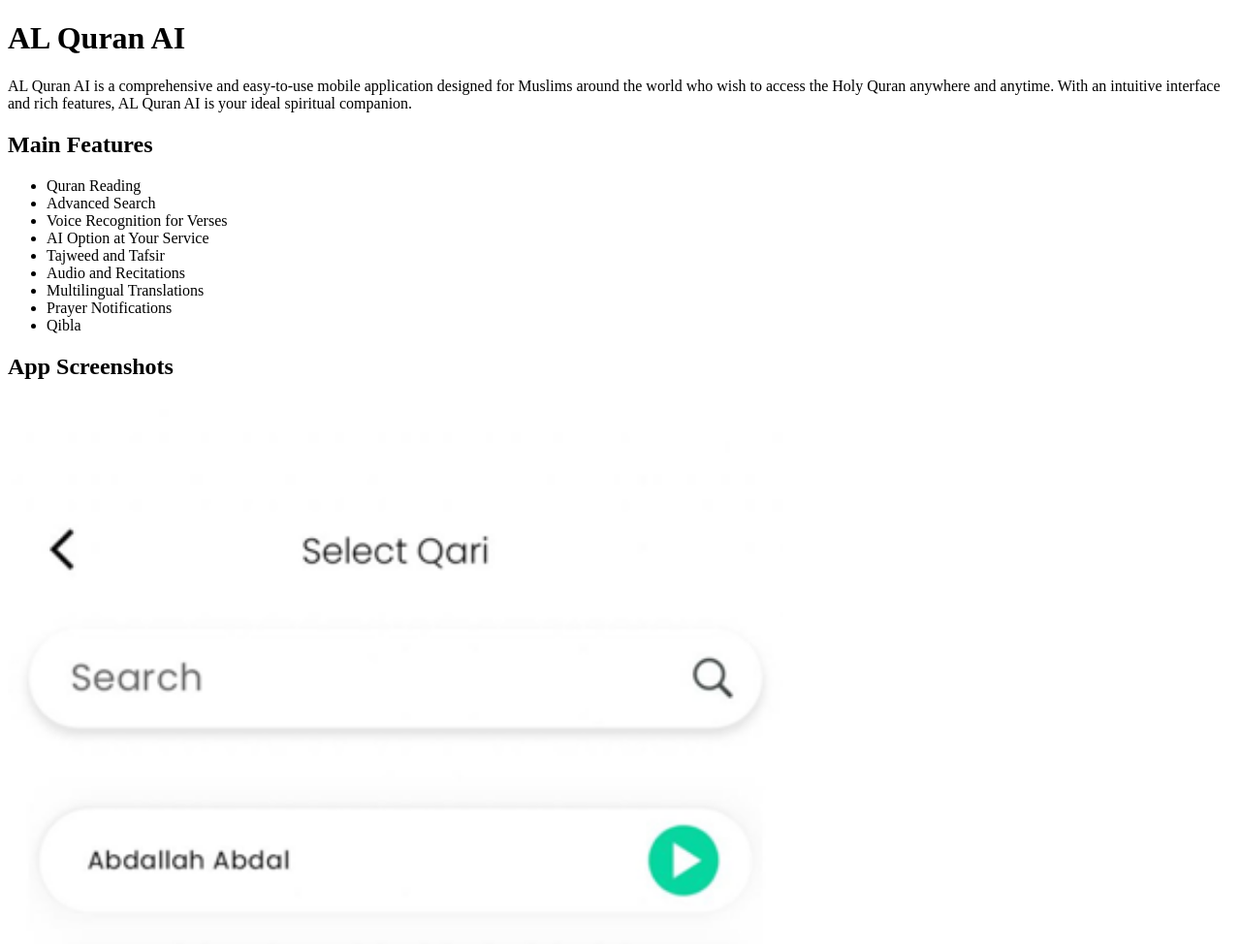
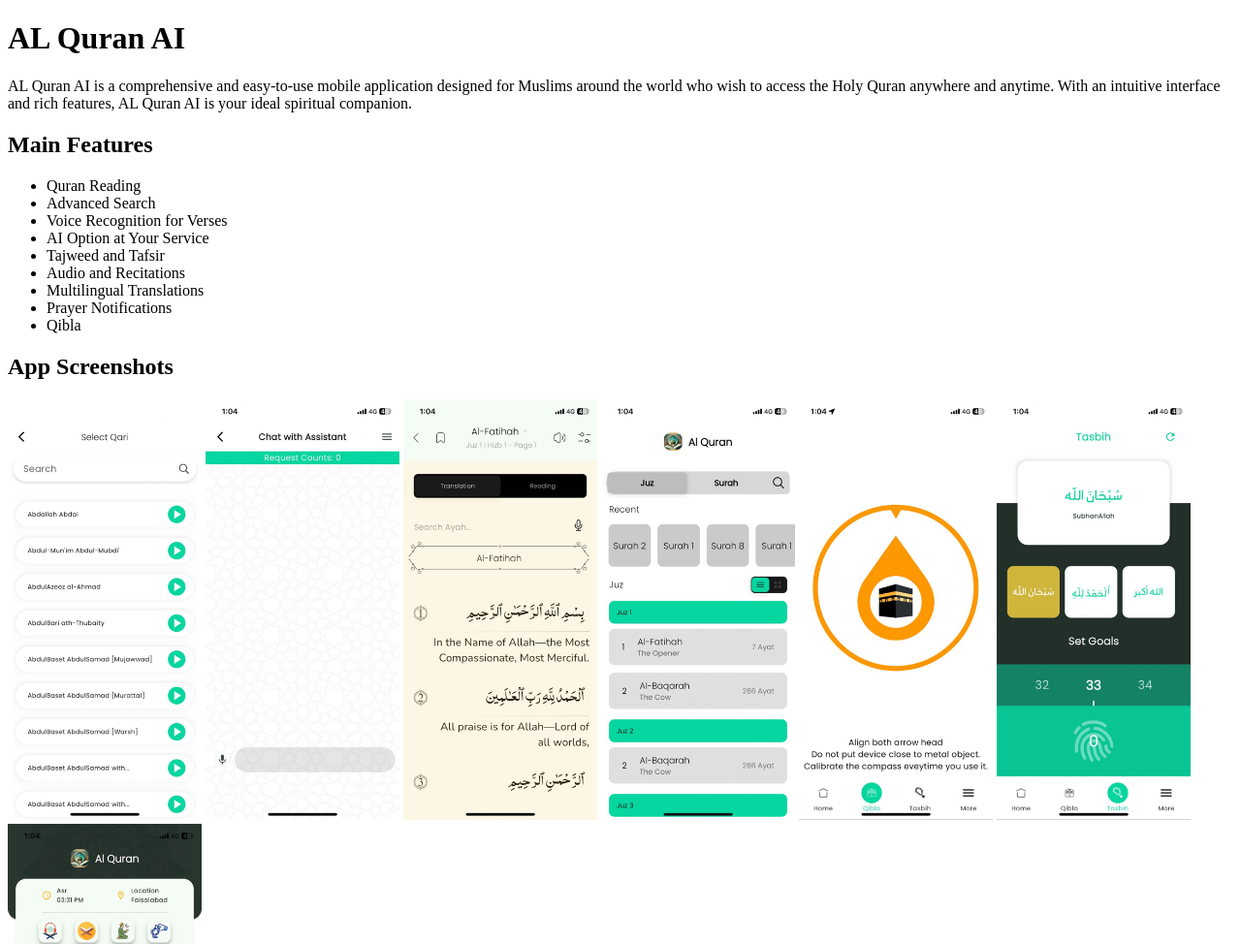
Before and after one commit to AppTecDev/alquranai-website, a plain HTML site: page marketing.html in a window 1280 px wide. Shown: the top 974 px of the page at 97% size. Drawn offline with Linux system fonts and the light colour scheme.

Commit message:
Update marketing.html

```diff
--- a/marketing.html
+++ b/marketing.html
@@ -24,8 +24,8 @@
 
     <h2>App Screenshots</h2>
     <div>
-        <img src="https://apptecdev.github.io/alquranai-website/screen1.png" alt="Screenshot 1" style="width:800px;">
-        <img src="https://apptecdev.github.io/alquranai-website/screen2.png" alt="Screenshot 2" style="width:800px;">
+        <img src="https://apptecdev.github.io/alquranai-website/screen1.png" alt="Screenshot 1" style="width:200px;">
+        <img src="https://apptecdev.github.io/alquranai-website/screen2.png" alt="Screenshot 2" style="width:200px;">
         <img src="https://apptecdev.github.io/alquranai-website/screen3.png" alt="Screenshot 3" style="width:200px;">
         <img src="https://apptecdev.github.io/alquranai-website/screen4.png" alt="Screenshot 4" style="width:200px;">
         <img src="https://apptecdev.github.io/alquranai-website/screen5.png" alt="Screenshot 5" style="width:200px;">
```
